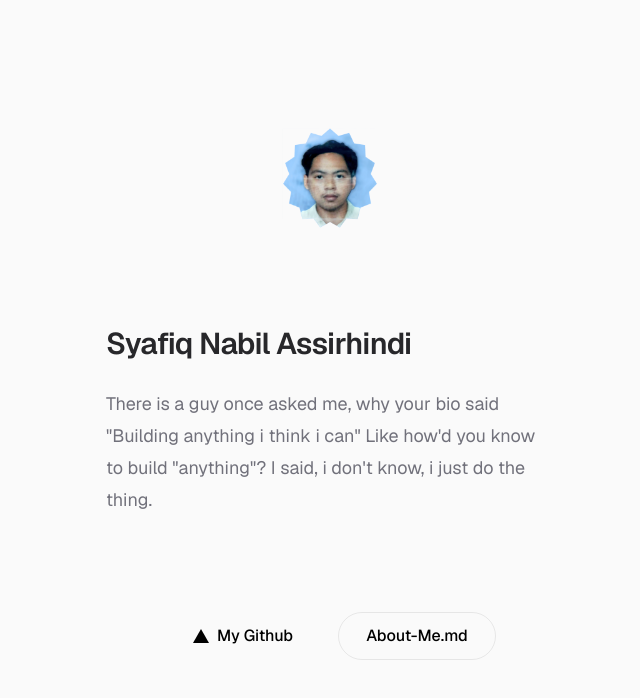
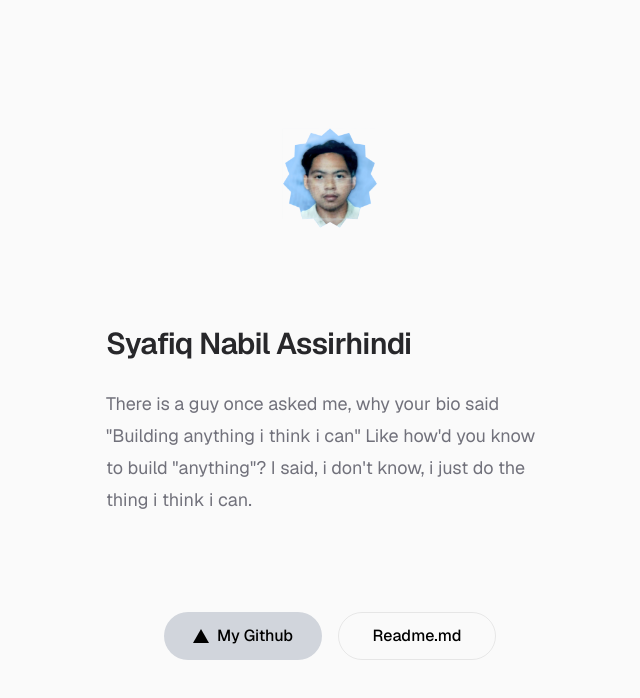
Before and after one commit to syafiqeil/My-Profile, a Next.js app: page / in a window 1280 px wide. Shown: the top 698 px of the page, without its empty margins (310-950 px from the left). Built offline with nearby package versions, Linux system fonts and the light colour scheme.

Commit message:
First Commit

```diff
--- a/app/page.tsx
+++ b/app/page.tsx
@@ -2,7 +2,7 @@ import Image from "next/image";
 
 export default function Home() {
   return (
-    <div className="flex w-full justify-center bg-neutral-50 font-sans">
+    <div className="flex w-full justify-center bg-neutral-50 font-sans min-h-screen">
       <main className="max-w-4xl flex flex-col items-center gap-y-24 py-32 px-16">
         <Image
           className=""
@@ -18,12 +18,12 @@ export default function Home() {
           </h1>
           <p className="max-w-md text-lg leading-8 text-zinc-500">
             There is a guy once asked me, why your bio said "Building anything i think i can"
-            Like how'd you know to build "anything"? I said, i don't know, i just do the thing.
+            Like how'd you know to build "anything"? I said, i don't know, i just do the thing i think i can.
           </p>
         </div>
         <div className="flex flex-col gap-4 text-base font-medium sm:flex-row">
           <a
-            className="flex h-12 w-full items-center justify-center gap-2 rounded-full bg-foreground px-5 text-background transition-colors hover:bg-[#383838] md:w-[158px]"
+            className="flex h-12 w-full items-center justify-center gap-2 rounded-full bg-gray-300 px-5 text-background transition-colors hover:bg-neutral-50 md:w-[158px]"
             href="https://vercel.com/new?utm_source=create-next-app&utm_medium=appdir-template-tw&utm_campaign=create-next-app"
             target="_blank"
             rel="noopener noreferrer"
@@ -43,7 +43,7 @@ export default function Home() {
             target="_blank"
             rel="noopener noreferrer"
           >
-            About-Me.md
+            Readme.md
           </a>
         </div>
       </main>
```
